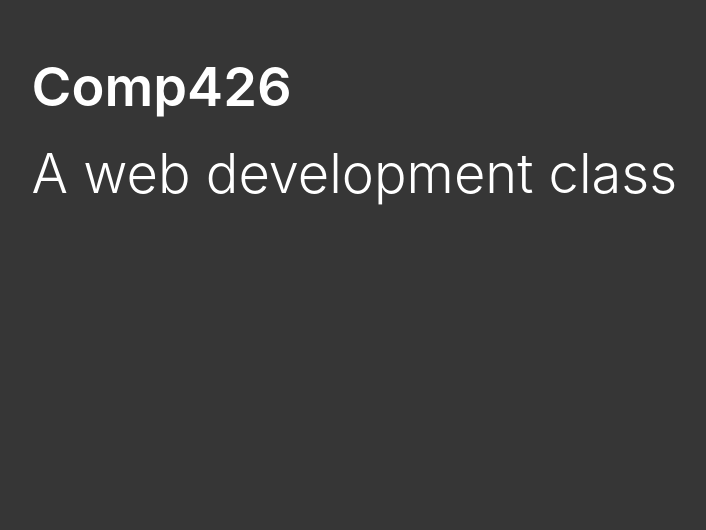
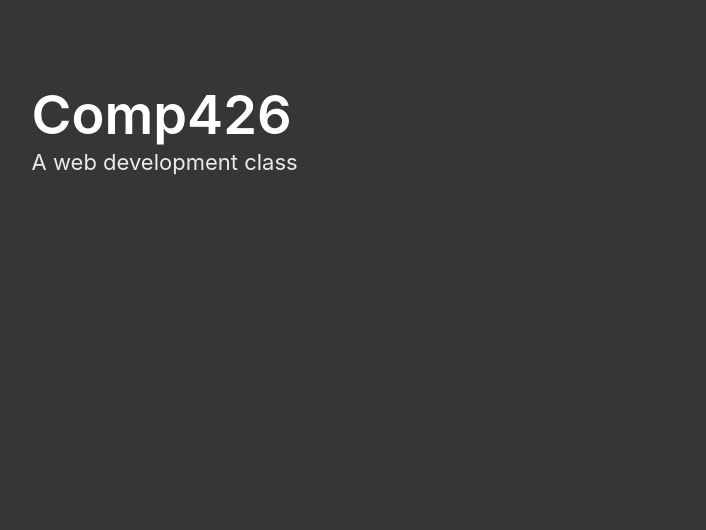
Before and after one commit to jdmar3-comp426/a02-aelisebe, a website: page index.html in a window 1280 px wide. Shown: the part 270-800 px from the top of the page, without its empty margins (74-780 px from the left). Drawn offline with nearby package versions, Linux system fonts and the light colour scheme; a web font is replaced by a local one.

Commit message:
subtitle 18

```diff
--- a/index.html
+++ b/index.html
@@ -15,7 +15,7 @@
             <h1 class="title">
                 Comp426
             </h1>
-            <h2 class="title has-text-weight-light">
+            <h2 class="subtitle">
                 A web development class
             </h2>
         </div>
```
